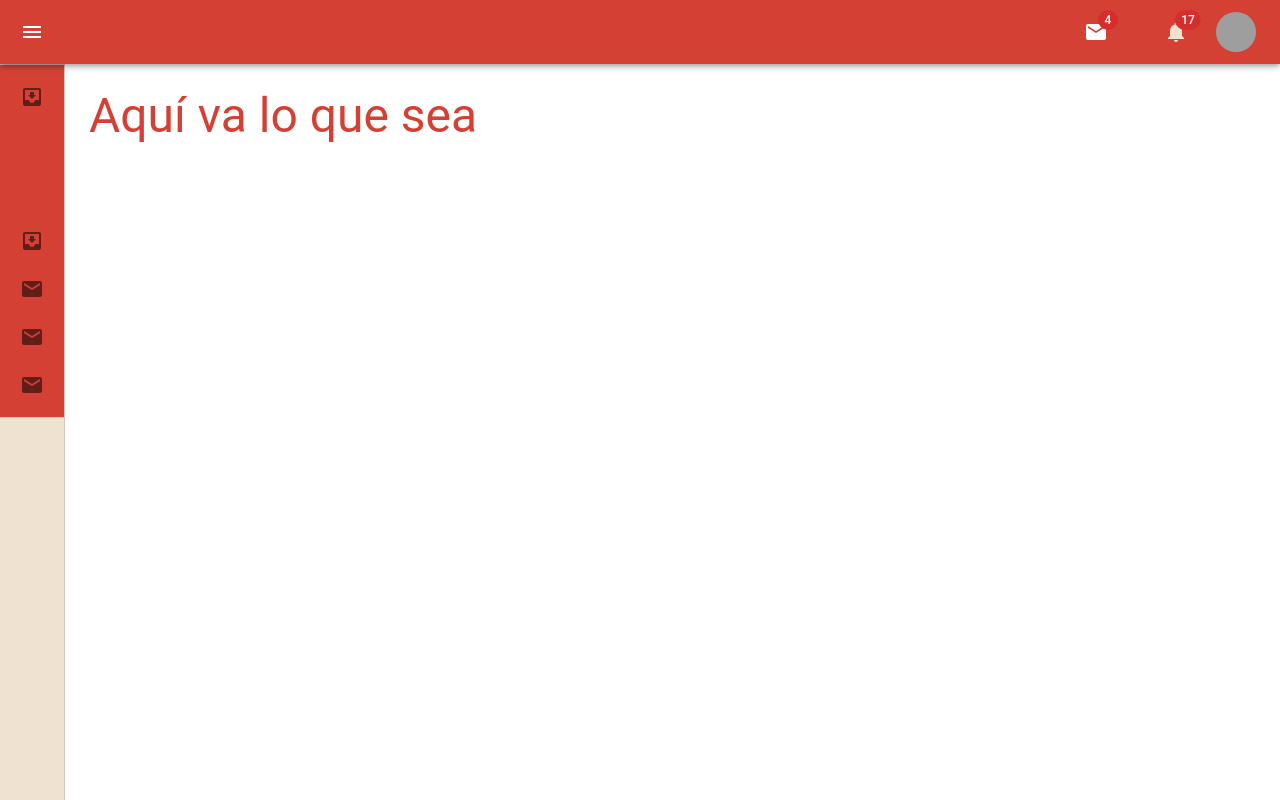
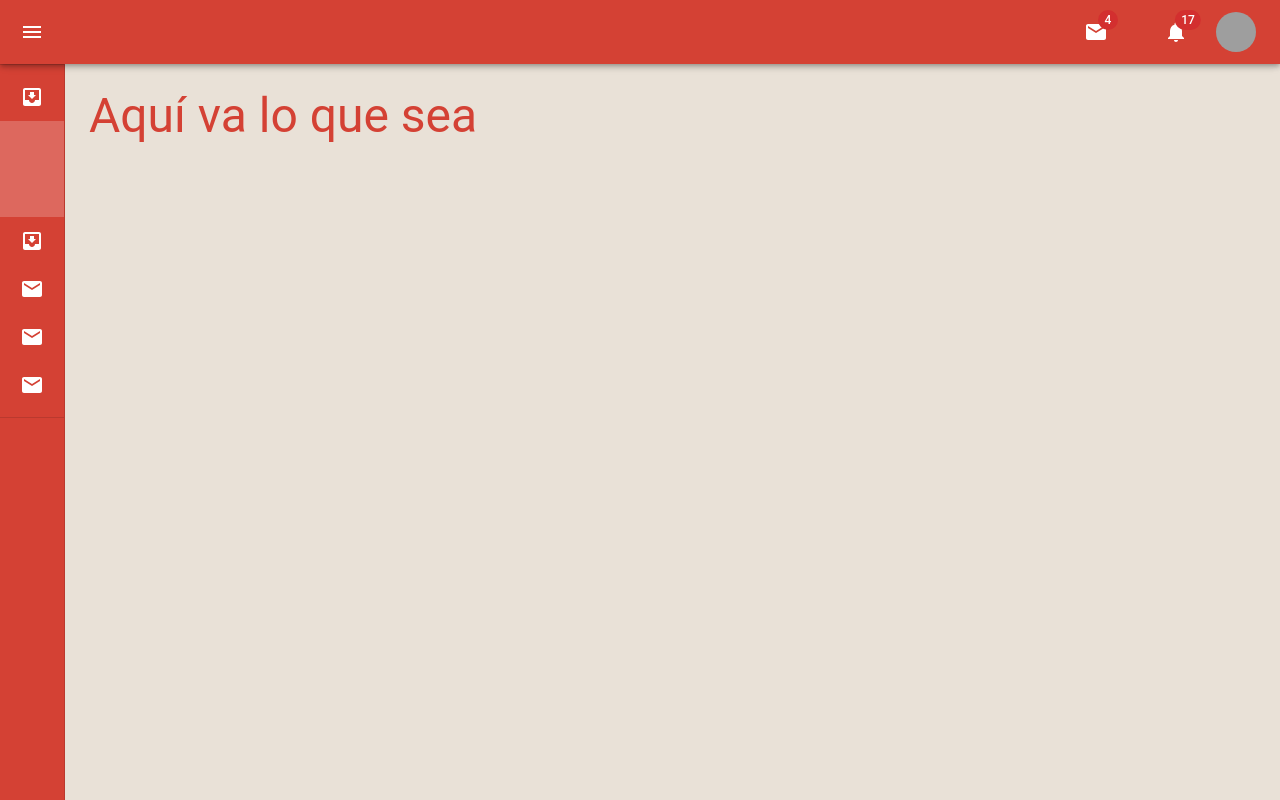
Before and after one commit to miguel1015/plantillaQuickAcc, a React (Create React App) app: page /home in a window 1280 px wide. Both pictures are taken after a click on the button "Productos". Built offline with nearby package versions, Linux system fonts and the light colour scheme; grey boxes are pictures that could not be loaded.

Commit message:
Mejorando layout

```diff
--- a/src/components/layout/index.tsx
+++ b/src/components/layout/index.tsx
@@ -85,22 +85,25 @@ const Drawer = styled(MuiDrawer, {
   flexShrink: 0,
   whiteSpace: "nowrap",
   boxSizing: "border-box",
-  backgroundColor: theme.palette.secondary.main,
+  backgroundColor: theme.palette.primary.main,
   "& .MuiDrawer-paper": {
-    backgroundColor: myTheme.palette.secondary.main,
+    backgroundColor: myTheme.palette.primary.main,
+    color: myTheme.palette.secondary.main,
   },
   ...(open && {
     ...openedMixin(theme),
     "& .MuiDrawer-paper": {
       ...openedMixin(theme),
-      backgroundColor: myTheme.palette.secondary.main,
+      backgroundColor: myTheme.palette.primary.main,
+      color: myTheme.palette.secondary.main,
     },
   }),
   ...(!open && {
     ...closedMixin(theme),
     "& .MuiDrawer-paper": {
       ...closedMixin(theme),
-      backgroundColor: myTheme.palette.secondary.main,
+      backgroundColor: myTheme.palette.primary.main,
+      color: myTheme.palette.secondary.main,
     },
   }),
 }));
@@ -175,7 +178,10 @@ export default function MiniDrawer({ children }: any) {
             aria-label="open drawer"
             onClick={handleDrawerOpen}
             edge="start"
-            sx={[{ marginRight: 5 }, open && { display: "none" }]}
+            sx={[
+              { marginRight: 5, color: "white" },
+              open && { display: "none" },
+            ]}
           >
             <MenuIcon />
           </IconButton>
@@ -238,18 +244,18 @@ export default function MiniDrawer({ children }: any) {
           </Box>
         </Toolbar>
       </AppBar>
-      <Drawer variant="permanent" open={open} sx={{ background: "#d44134" }}>
-        <DrawerHeader sx={{ background: "#d44134" }}>
+      <Drawer variant="permanent" open={open}>
+        <DrawerHeader>
           <IconButton onClick={handleDrawerClose}>
             {theme.direction === "rtl" ? (
               <ChevronRightIcon />
             ) : (
-              <ChevronLeftIcon />
+              <ChevronLeftIcon sx={{ color: "white" }} />
             )}
           </IconButton>
         </DrawerHeader>
         <Divider />
-        <List sx={{ background: "#d44134" }}>
+        <List>
           {menuItems.map(({ label, icon, subItems }) => (
             <React.Fragment key={label}>
               <ListItem disablePadding sx={{ display: "block" }}>
@@ -266,6 +272,7 @@ export default function MiniDrawer({ children }: any) {
                       minWidth: 0,
                       justifyContent: "center",
                       mr: open ? 3 : "auto",
+                      color: "white",
                     }}
                   >
                     {icon}
@@ -291,7 +298,13 @@ export default function MiniDrawer({ children }: any) {
                       <ListItem
                         key={subtext?.label}
                         disablePadding
-                        sx={{ pl: 4 }}
+                        sx={{
+                          pl: 4,
+                          backgroundColor: "#dd685e",
+                          "&:hover": {
+                            backgroundColor: "#efb7b2",
+                          },
+                        }}
                       >
                         <ListItemButton
                           sx={{
--- a/src/theme.ts
+++ b/src/theme.ts
@@ -6,10 +6,10 @@ const theme = createTheme({
       main: "#d44134",
     },
     secondary: {
-      main: "#efe2d1",
+      main: "#fff",
     },
     background: {
-      default: "white",
+      default: "#e9e1d7",
     },
   },
 });
```
